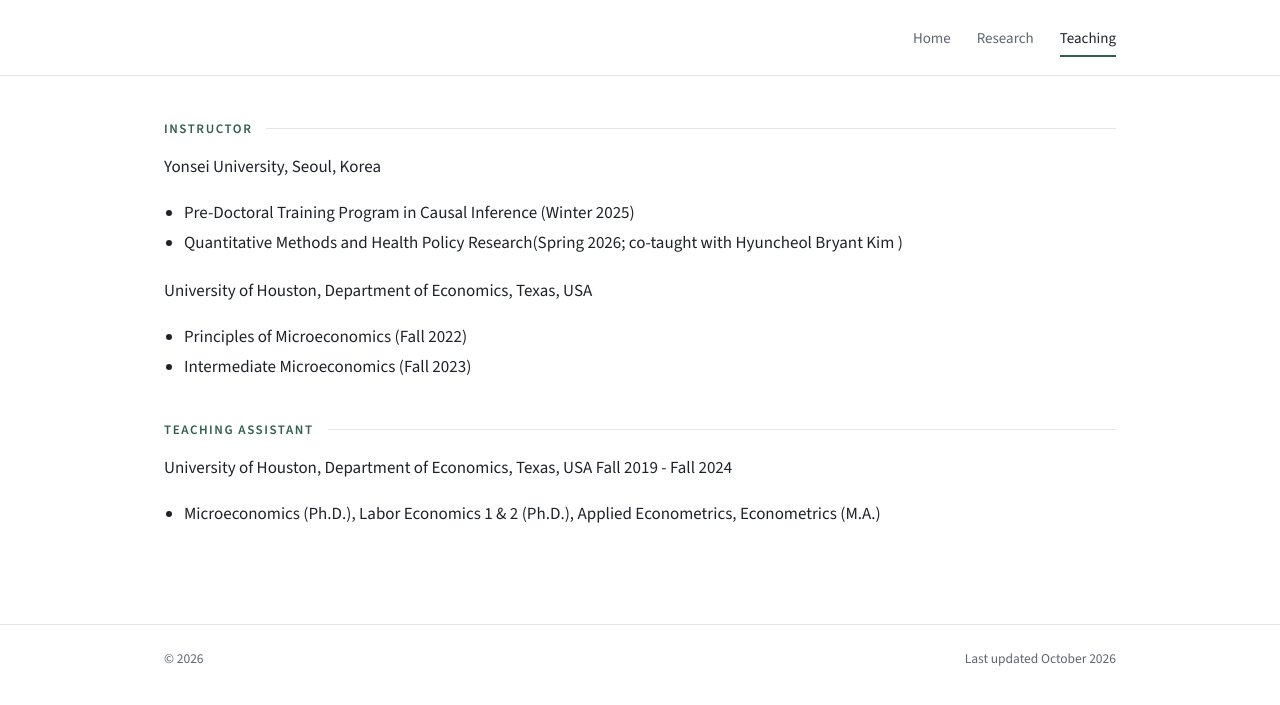
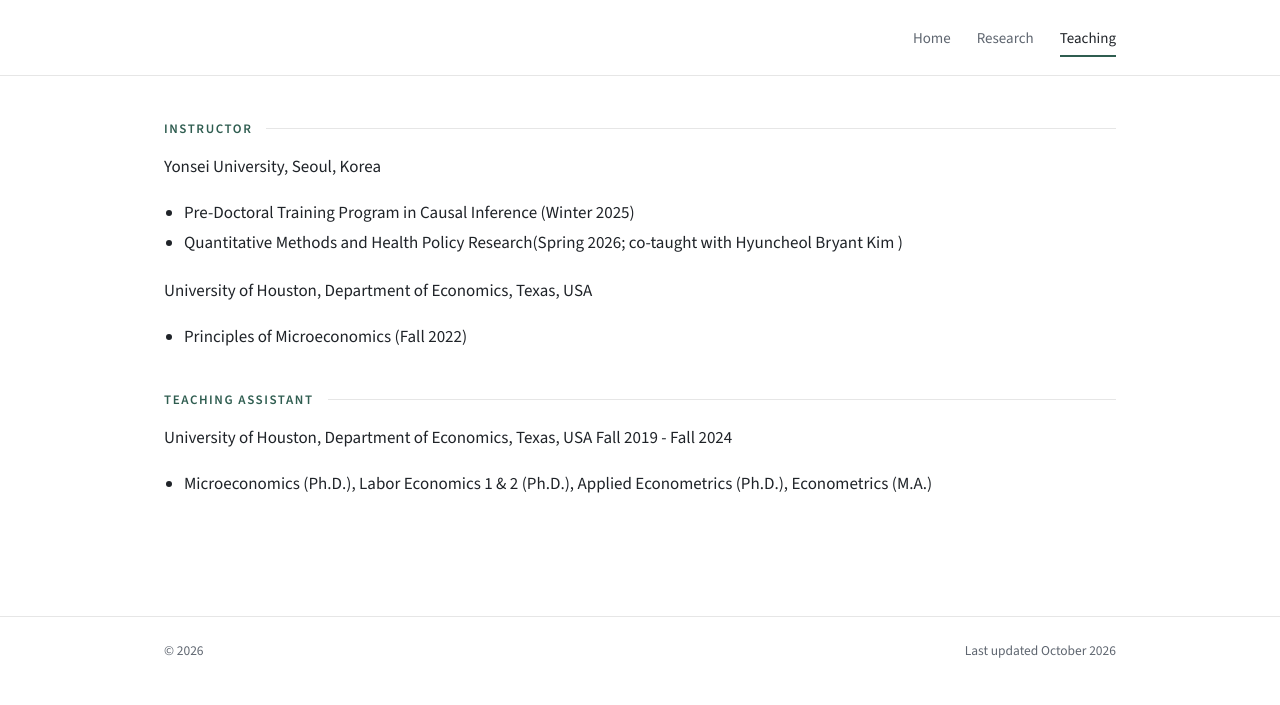
Before and after one commit to Jeonghyeok-Kim/Jeonghyeok-Kim.github.io, a Jekyll site: the page built from teaching.md, in a window 1280 px wide. Shown: the top 705 px of the page. Built offline with Jekyll 4.4.1, drawn with Linux system fonts in a browser that asks for light colours.

Commit message:
Update teaching courses and levels
Removed Intermediate Microeconomics course and updated Applied Econometrics to Ph.D. level.

```diff
--- a/teaching.md
+++ b/teaching.md
@@ -16,12 +16,11 @@
 University of Houston, Department of Economics, Texas, USA
 
 - Principles of Microeconomics (Fall 2022)
-- Intermediate Microeconomics (Fall 2023)
 
 ## Teaching Assistant
 
 University of Houston, Department of Economics, Texas, USA Fall 2019 - Fall 2024
 
-- Microeconomics (Ph.D.), Labor Economics 1 & 2 (Ph.D.), Applied Econometrics, Econometrics (M.A.)
+- Microeconomics (Ph.D.), Labor Economics 1 & 2 (Ph.D.), Applied Econometrics (Ph.D.), Econometrics (M.A.)
 
 </div>
```
